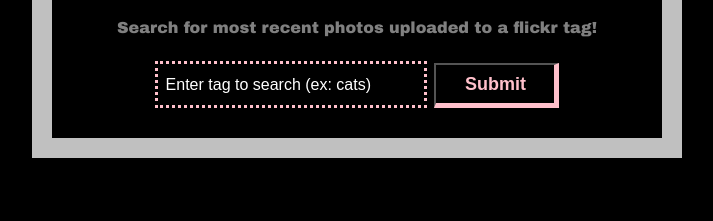
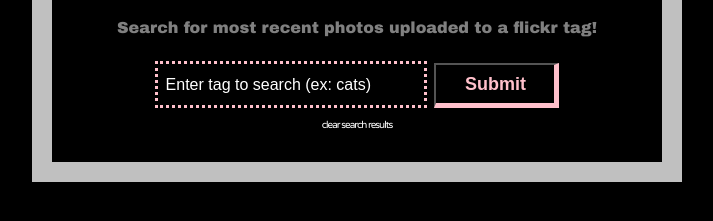
Before and after one commit to cdeeter/Flickr-photo-finder, a plain HTML site: page index.html in a window 1280 px wide. Shown: the part 181-402 px from the top of the page, without its empty margins (283-996 px from the left). Drawn offline with nearby package versions, Linux system fonts and the light colour scheme.

Commit message:
added "clear search results"

```diff
--- a/css/main.css
+++ b/css/main.css
@@ -2114,3 +2114,9 @@ p {
     border: 20px solid #C0C0C0;
     margin: 0 auto;
 }
+
+#clear {
+  color: white;
+  text-decoration: none;
+  letter-spacing: -1px;
+}
--- a/index.html
+++ b/index.html
@@ -17,7 +17,8 @@
           <div class="heading">
             <h1>flickr photo finder</h1>
             <p>Search for most recent photos uploaded to a flickr tag!</p><br/>
-            <input type="text" value="Enter tag to search (ex: cats)" id="search"> &nbsp; <input type="submit" value="Submit" id="submit">
+            <input type="text" value="Enter tag to search (ex: cats)" id="search"> &nbsp; <input type="submit" value="Submit" id="submit"><br/><br/>
+            <a href="#" id="clear">clear search results</a>
           </div>
 
         </div>
--- a/js/flickr.js
+++ b/js/flickr.js
@@ -9,6 +9,7 @@ $(document).ready(function() {
     var $submitBtn  = $("#submit");
     var $searchBar = $("#search");
     var $photos = $("#photos");
+    var $clear = $("#clear");
 
     //submit button click event
     $submitBtn.click(function(evt) {
@@ -67,6 +68,10 @@ $(document).ready(function() {
 		}
 	});
 
+    //clear search results
+    $($clear).click(function() {
+        $("ul").empty();
+    })
 
 
   });
```
